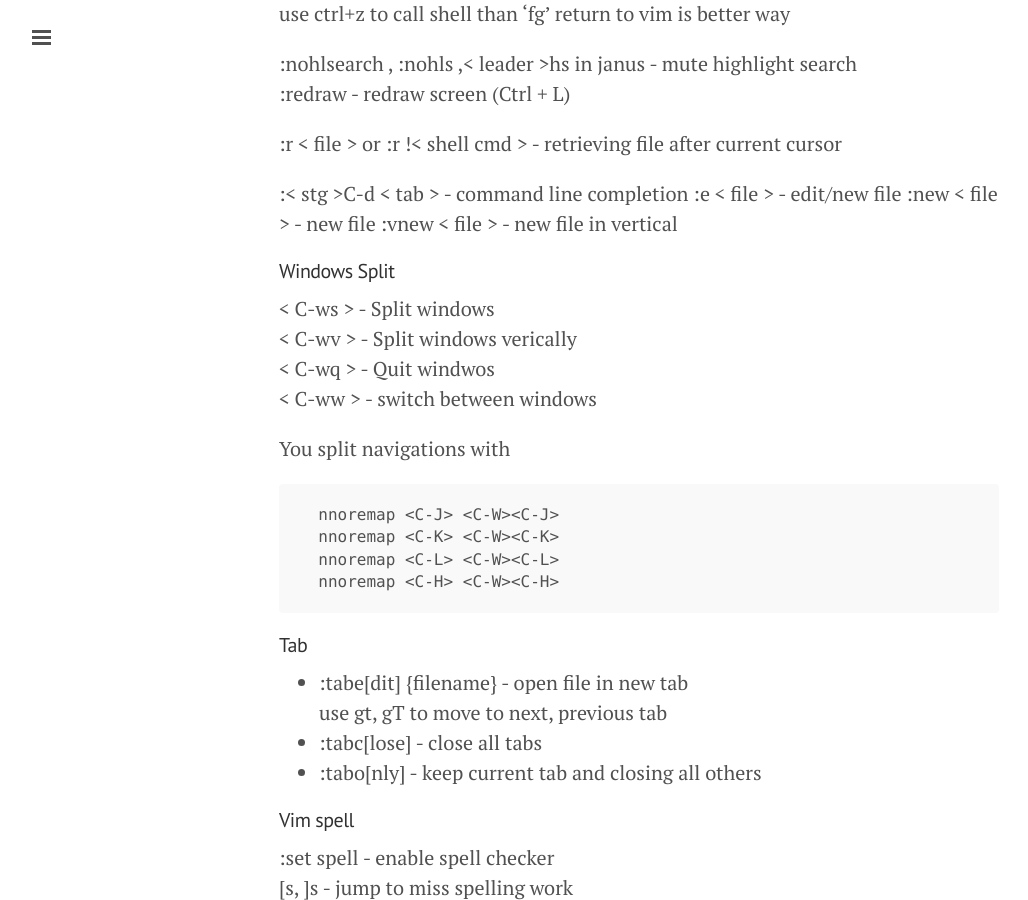
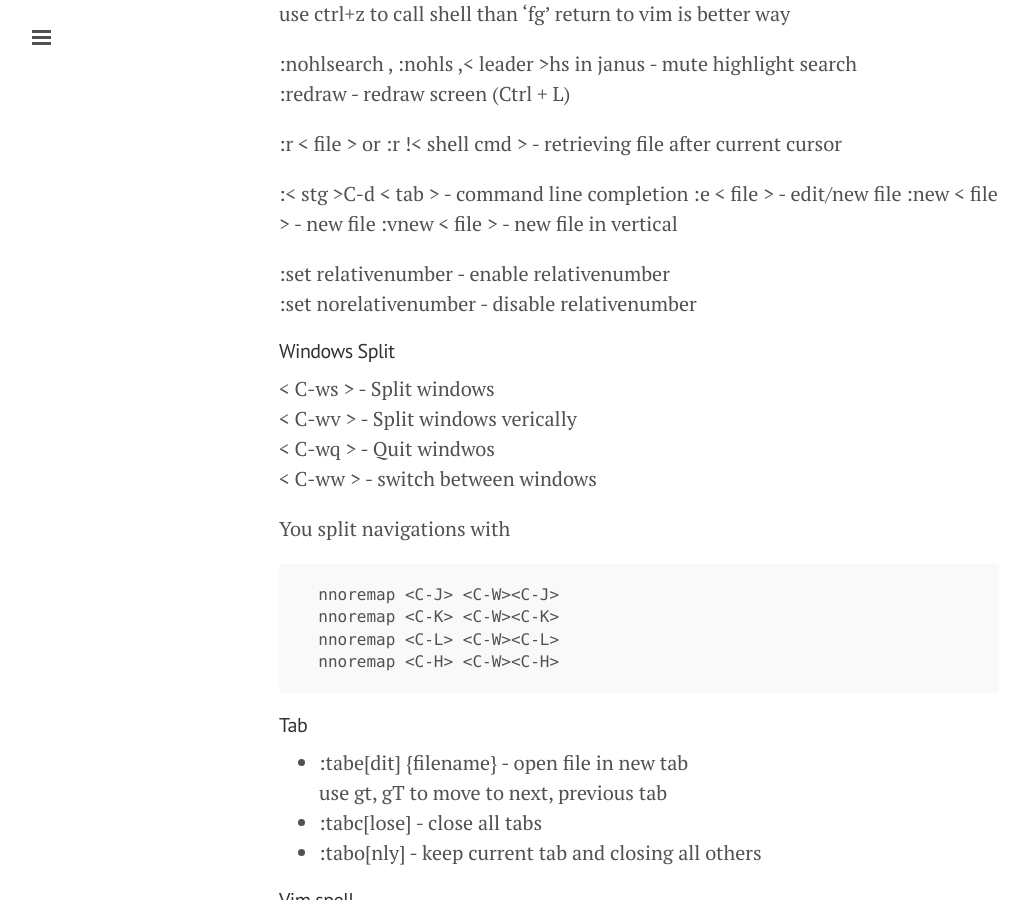
Before and after one commit to ibotdotout/ibotdotout.github.io, a Jekyll site: the page built from _posts/2014-06-09-vim.md, in a window 1280 px wide and 900 px high, scrolled down 2723 px. Shown: the whole window, without its empty margins (1-1029 px from the left). Built offline with Jekyll 4.4.1, drawn with Linux system fonts in a browser that asks for light colours; Markdown is read by kramdown in place of the engine named in the settings.

Commit message:
Update 2014-06-09-vim.md

```diff
--- a/_posts/2014-06-09-vim.md
+++ b/_posts/2014-06-09-vim.md
@@ -113,6 +113,9 @@ R - repeat mode
 :new < file > - new file
 :vnew < file > - new file in vertical
 
+:set relativenumber - enable relativenumber
+:set norelativenumber - disable relativenumber
+
 #### Windows Split
 < C-ws > - Split windows
 < C-wv > - Split windows verically
```
Also changed, not shown: other parts of _posts/2014-06-09-vim.md (+1 -2 lines).
